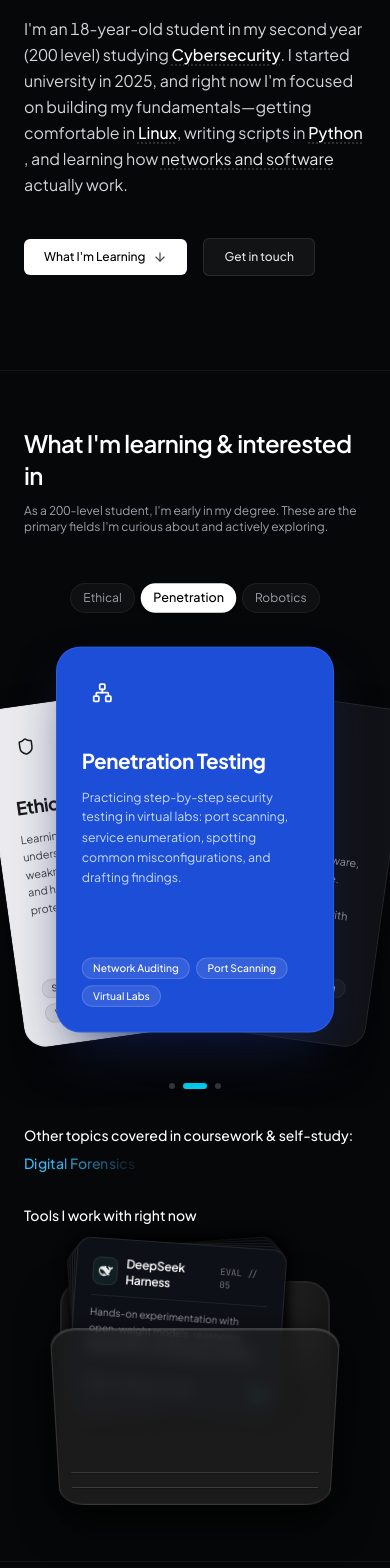
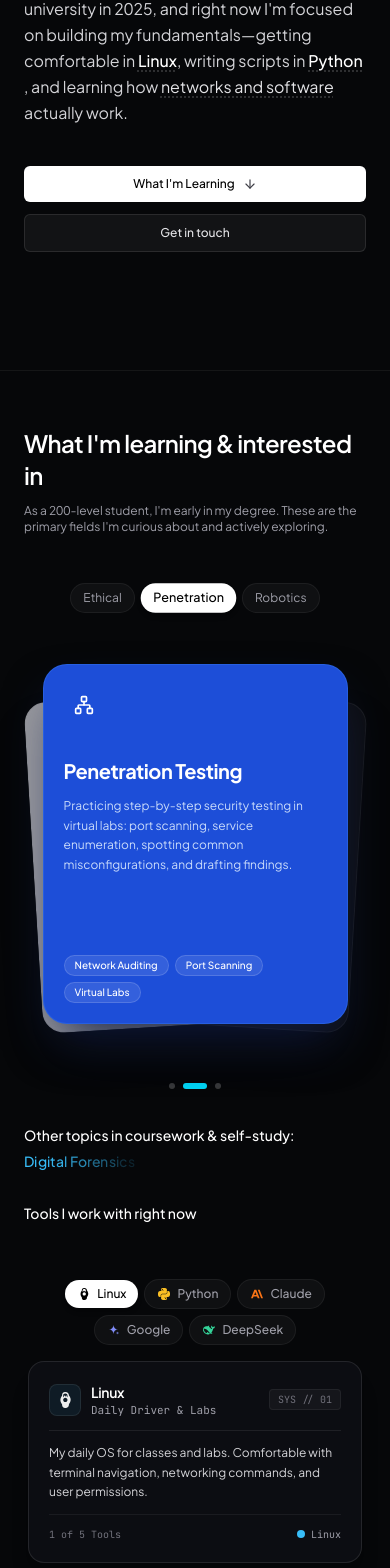
Before and after one commit to King-Jboy/portfolio, a React (Vite) app: page / in a window 390 px wide. Shown: the part 373-1941 px from the top of the page. Built offline with nearby package versions, Linux system fonts and the light colour scheme.

Commit message:
fix(mobile): optimize responsive layout, typography, cards, and tool deck across all sections

```diff
--- a/src/components/AboutSection.tsx
+++ b/src/components/AboutSection.tsx
@@ -146,6 +146,7 @@ const AboutContent: React.FC<AboutContentProps> = ({ illuminated = false }) => {
 export const AboutSection: React.FC = () => {
   const containerRef = useRef<HTMLElement>(null);
   const [isHovered, setIsHovered] = useState(false);
+  const [isMobile, setIsMobile] = useState(false);
   const posRef = useRef({
     x: 200,
     y: 120,
@@ -153,6 +154,15 @@ export const AboutSection: React.FC = () => {
     targetY: 120,
     active: false,
   });
+
+  useEffect(() => {
+    const check = () => {
+      setIsMobile(window.innerWidth < 768 || window.matchMedia('(hover: none)').matches);
+    };
+    check();
+    window.addEventListener('resize', check);
+    return () => window.removeEventListener('resize', check);
+  }, []);
 
   // RAF loop for buttery-smooth physical spring motion
   useEffect(() => {
@@ -258,12 +268,13 @@ export const AboutSection: React.FC = () => {
         }}
       />
 
-      {/* 3. Base Content Layer (Dark Unlit Room, fully accessible and selectable) */}
+      {/* 3. Base Content Layer (Fully bright on mobile, dark unlit on desktop for spotlight) */}
       <div className="relative z-0">
-        <AboutContent illuminated={false} />
+        <AboutContent illuminated={isMobile} />
       </div>
 
-      {/* 4. Illuminated Content Layer (Flashlight Mask Overlay) */}
+      {/* 4. Illuminated Content Layer (Flashlight Mask Overlay - Desktop only) */}
+      {!isMobile && (
         <div
           className="pointer-events-none select-none absolute inset-0 transition-opacity duration-500 ease-out z-10"
           style={{
@@ -275,6 +286,7 @@ export const AboutSection: React.FC = () => {
         >
           <AboutContent illuminated={true} />
         </div>
+      )}
     </section>
   );
 };
--- a/src/components/FocusArea.tsx
+++ b/src/components/FocusArea.tsx
@@ -38,9 +38,9 @@ export const FocusArea: React.FC = () => {
 
       {/* Secondary Exploratory Topics */}
       <div className="mb-6 sm:mb-7">
-        <div className="flex flex-wrap items-baseline gap-2">
+        <div className="flex flex-col sm:flex-row sm:items-baseline gap-1.5 sm:gap-2">
           <h3 className="text-sm sm:text-base font-medium text-white">
-            Other topics covered in coursework &amp; self-study:
+            Other topics in coursework &amp; self-study:
           </h3>
           <FlipTextCycle
             texts={broaderExploration.map((topic) => ({
--- a/src/components/FolderToolsInteraction.tsx
+++ b/src/components/FolderToolsInteraction.tsx
@@ -77,6 +77,7 @@ export const FolderToolsInteraction: React.FC = () => {
   const [isOpen, setIsOpen] = useState(false);
   const [isHovered, setIsHovered] = useState(false);
   const [isMobile, setIsMobile] = useState(false);
+  const [mobileActiveTool, setMobileActiveTool] = useState(0);
 
   // Stored offsets when not dragging
   const [cardOffsets, setCardOffsets] = useState<Record<string, { x: number; y: number }>>({});
@@ -214,13 +215,113 @@ export const FolderToolsInteraction: React.FC = () => {
 
   return (
     <div className="w-full flex flex-col items-center justify-center select-none overflow-visible">
-      {/* Folder Stage Container */}
+      {/* Mobile Tool Deck (Clean, touch-friendly, legible without awkward 3D clipping) */}
+      <div className="md:hidden w-full max-w-sm flex flex-col items-center px-1">
+        {/* Quick Tool Selector Pills */}
+        <div className="flex flex-wrap items-center justify-center gap-1.5 mb-4">
+          {TOOLS.map((tool, idx) => {
+            const ToolIcon = tool.icon;
+            const isActive = mobileActiveTool === idx;
+            return (
+              <button
+                key={tool.id}
+                type="button"
+                onClick={() => setMobileActiveTool(idx)}
+                className={`flex items-center gap-1.5 px-3 py-1.5 rounded-full text-xs font-medium transition-all ${
+                  isActive
+                    ? 'bg-white text-black shadow-md'
+                    : 'text-zinc-400 bg-white/[0.04] border border-white/[0.06] hover:text-white'
+                }`}
+              >
+                <span
+                  className="w-3.5 h-3.5 flex items-center justify-center"
+                  style={{ color: isActive ? '#000' : tool.accent }}
+                >
+                  <ToolIcon className="w-3 h-3" />
+                </span>
+                <span>{tool.title.split(' ')[0]}</span>
+              </button>
+            );
+          })}
+        </div>
+
+        {/* Active Tool Card */}
+        {(() => {
+          const tool = TOOLS[mobileActiveTool];
+          const ToolIcon = tool.icon;
+          return (
+            <div
+              key={tool.id}
+              className="w-full rounded-2xl p-5 border border-white/[0.1] bg-[#0c0d12] shadow-xl flex flex-col justify-between min-h-[190px] transition-all duration-300"
+            >
+              <div>
+                <div className="flex items-center justify-between pb-3 border-b border-white/[0.08] mb-3">
+                  <div className="flex items-center gap-2.5">
+                    <div
+                      className="w-8 h-8 rounded-lg flex items-center justify-center border border-white/[0.08]"
+                      style={{ backgroundColor: `${tool.accent}15` }}
+                    >
+                      <ToolIcon className="w-4 h-4" />
+                    </div>
+                    <div>
+                      <h4 className="text-sm font-semibold text-white tracking-tight">
+                        {tool.title}
+                      </h4>
+                      <p className="text-[11px] text-zinc-400 font-mono">
+                        {tool.subtitle}
+                      </p>
+                    </div>
+                  </div>
+                  <span className="text-[10px] font-mono text-zinc-500 px-2 py-0.5 rounded bg-white/[0.04] border border-white/[0.06]">
+                    {tool.badge}
+                  </span>
+                </div>
+
+                <p className="text-xs text-zinc-300 leading-relaxed">
+                  {tool.description}
+                </p>
+              </div>
+
+              {/* Card Footer with Accent Dot */}
+              <div className="flex items-center justify-between pt-3 mt-3 border-t border-white/[0.06] text-[10px] font-mono">
+                <span className="text-zinc-500">
+                  {mobileActiveTool + 1} of {TOOLS.length} Tools
+                </span>
+                <div className="flex items-center gap-1.5">
+                  <span
+                    className="w-2 h-2 rounded-full"
+                    style={{ backgroundColor: tool.accent }}
+                  />
+                  <span className="text-zinc-400">{tool.title}</span>
+                </div>
+              </div>
+            </div>
+          );
+        })()}
+
+        {/* Mobile Pagination Dots */}
+        <div className="flex items-center justify-center gap-1.5 mt-3.5">
+          {TOOLS.map((_, idx) => (
+            <button
+              key={idx}
+              type="button"
+              onClick={() => setMobileActiveTool(idx)}
+              className={`h-1.5 rounded-full transition-all duration-300 ${
+                mobileActiveTool === idx ? 'w-6 bg-cyan-400' : 'w-1.5 bg-white/20'
+              }`}
+              aria-label={`Go to tool ${idx + 1}`}
+            />
+          ))}
+        </div>
+      </div>
+
+      {/* Desktop 3D Folder Stage Container (Untouched on Desktop) */}
       <div
-        className="relative flex flex-col items-center justify-center transition-all duration-500"
+        className="hidden md:flex relative flex-col items-center justify-center transition-all duration-500"
         style={{
           width: '100%',
           maxWidth: isOpen ? '920px' : '320px',
-          minHeight: isOpen ? (isMobile ? '420px' : '350px') : '224px',
+          minHeight: isOpen ? '350px' : '224px',
         }}
         onMouseEnter={() => setIsHovered(true)}
         onMouseLeave={() => setIsHovered(false)}
--- a/src/components/Hero.tsx
+++ b/src/components/Hero.tsx
@@ -17,7 +17,7 @@ export const Hero: React.FC = () => {
           </span>
         </div>
 
-        <h1 className="text-4xl sm:text-6xl md:text-7xl font-bold tracking-[-0.035em] text-white leading-[1.08] mb-8">
+        <h1 className="text-3xl sm:text-5xl md:text-7xl font-bold tracking-[-0.035em] text-white leading-[1.12] sm:leading-[1.08] mb-6 sm:mb-8">
           <TextScramble text="Learning cybersecurity," delay={0.15} duration={1.1} />
           <br />
           <TextScramble text="one system at a time." delay={0.45} duration={1.1} />
@@ -74,10 +74,10 @@ export const Hero: React.FC = () => {
         </LineMaskSplit>
 
         {/* Action buttons */}
-        <div className="flex flex-wrap items-center gap-4">
+        <div className="flex flex-col sm:flex-row items-stretch sm:items-center gap-3 sm:gap-4">
           <a
             href="#focus"
-            className="inline-flex items-center gap-2 px-5 py-2.5 rounded-md bg-white text-black text-xs font-medium hover:bg-zinc-200 transition-colors btn-press"
+            className="inline-flex items-center justify-center gap-2 px-5 py-2.5 rounded-md bg-white text-black text-xs font-medium hover:bg-zinc-200 transition-colors btn-press text-center"
           >
             <span>What I'm Learning</span>
             <ArrowDown className="w-3.5 h-3.5 text-zinc-700" />
@@ -85,7 +85,7 @@ export const Hero: React.FC = () => {
 
           <a
             href="#contact"
-            className="inline-flex items-center gap-2 px-5 py-2.5 rounded-md bg-white/[0.05] hover:bg-white/[0.09] text-xs font-medium text-zinc-200 border border-white/10 transition-colors btn-press"
+            className="inline-flex items-center justify-center gap-2 px-5 py-2.5 rounded-md bg-white/[0.05] hover:bg-white/[0.09] text-xs font-medium text-zinc-200 border border-white/10 transition-colors btn-press text-center"
           >
             <span>Get in touch</span>
           </a>
--- a/src/components/Navbar.tsx
+++ b/src/components/Navbar.tsx
@@ -27,10 +27,10 @@ export const Navbar: React.FC = () => {
         {/* Author / Identity */}
         <a
           href="#"
-          className="text-sm font-medium tracking-tight text-white hover:text-zinc-300 transition-colors focus:outline-none focus-visible:ring-1 focus-visible:ring-white"
+          className="text-sm font-medium tracking-tight text-white hover:text-zinc-300 transition-colors focus:outline-none focus-visible:ring-1 focus-visible:ring-white truncate mr-2"
         >
           <span>Maduabuna Josiah</span>
-          <span className="text-zinc-500 font-normal ml-2">/ cybersecurity</span>
+          <span className="text-zinc-500 font-normal ml-2 hidden sm:inline">/ cybersecurity</span>
         </a>
 
         {/* Desktop Navigation & Theme Switcher on the right */}
--- a/src/components/ThreeDSplitCards.tsx
+++ b/src/components/ThreeDSplitCards.tsx
@@ -221,37 +221,25 @@ export const ThreeDSplitCards: React.FC = () => {
           // Mobile transforms with live swipe drag physics
           let mobileTransform = '';
           let mobileZIndex = 10;
-          const liveX = isMobileActive ? dragOffset * 0.85 : (dragOffset * 0.25);
-          const liveRotate = isMobileActive ? dragOffset * 0.08 : 0;
+          let mobileOpacity = 1;
+          const liveX = isMobileActive ? dragOffset * 0.85 : dragOffset * 0.25;
+          const liveRotate = isMobileActive ? dragOffset * 0.06 : 0;
+          const diff = index - mobileActive;
 
-          if (index === 0) {
-            if (isMobileActive) {
-              mobileTransform = `translateX(${liveX}px) translateY(-12px) rotate(${liveRotate}deg) scale(1.03)`;
-              mobileZIndex = 30;
-            } else {
-              const basePos = mobileActive === 1 ? -70 : -100;
-              mobileTransform = `translateX(${basePos + liveX}px) translateY(12px) rotate(-8deg) scale(0.91)`;
-              mobileZIndex = 10;
-            }
-          } else if (index === 1) {
-            if (isMobileActive) {
-              mobileTransform = `translateX(${liveX}px) translateY(-12px) rotate(${liveRotate}deg) scale(1.03)`;
-              mobileZIndex = 30;
-            } else {
-              const basePos = mobileActive === 0 ? 70 : -70;
-              const baseRot = mobileActive === 0 ? 6 : -6;
-              mobileTransform = `translateX(${basePos + liveX}px) translateY(14px) rotate(${baseRot}deg) scale(0.91)`;
-              mobileZIndex = 15;
-            }
+          if (diff === 0) {
+            mobileTransform = `translateX(${liveX}px) translateY(-8px) rotate(${liveRotate}deg) scale(1)`;
+            mobileZIndex = 30;
+            mobileOpacity = 1;
+          } else if (diff === -1 || (mobileActive === 2 && index === 0)) {
+            const offsetX = -22 + liveX;
+            mobileTransform = `translateX(${offsetX}px) translateY(8px) rotate(-3.5deg) scale(0.92)`;
+            mobileZIndex = 15;
+            mobileOpacity = 0.65;
           } else {
-            if (isMobileActive) {
-              mobileTransform = `translateX(${liveX}px) translateY(-12px) rotate(${liveRotate}deg) scale(1.03)`;
-              mobileZIndex = 30;
-            } else {
-              const basePos = mobileActive === 1 ? 70 : 100;
-              mobileTransform = `translateX(${basePos + liveX}px) translateY(12px) rotate(8deg) scale(0.91)`;
-              mobileZIndex = 10;
-            }
+            const offsetX = 22 + liveX;
+            mobileTransform = `translateX(${offsetX}px) translateY(8px) rotate(3.5deg) scale(0.92)`;
+            mobileZIndex = 15;
+            mobileOpacity = 0.65;
           }
 
           // Theme styling matching reference
@@ -289,11 +277,12 @@ export const ThreeDSplitCards: React.FC = () => {
               style={{
                 transform: activeTransform,
                 zIndex: activeZIndex,
+                opacity: isMobile ? mobileOpacity : 1,
                 transition: isDragging
                   ? 'none'
-                  : 'transform 450ms cubic-bezier(0.23, 1, 0.32, 1), box-shadow 450ms ease',
+                  : 'transform 450ms cubic-bezier(0.23, 1, 0.32, 1), opacity 400ms ease, box-shadow 450ms ease',
               }}
-              className={`absolute w-[270px] sm:w-[305px] md:w-[325px] h-[375px] sm:h-[415px] p-6 sm:p-7 rounded-3xl flex flex-col justify-between cursor-pointer ${cardStyle}`}
+              className={`absolute w-[calc(100vw-64px)] max-w-[305px] sm:w-[305px] md:w-[325px] h-[360px] sm:h-[415px] p-5 sm:p-7 rounded-3xl flex flex-col justify-between cursor-pointer ${cardStyle}`}
             >
               <div>
                 <div className="w-10 h-10 rounded-full flex items-center justify-center mb-8 sm:mb-10">
```
Also changed, not shown: src/components/ContactSection.tsx (+4 -4 lines). Lines whose indentation alone changed are shown as unchanged.
